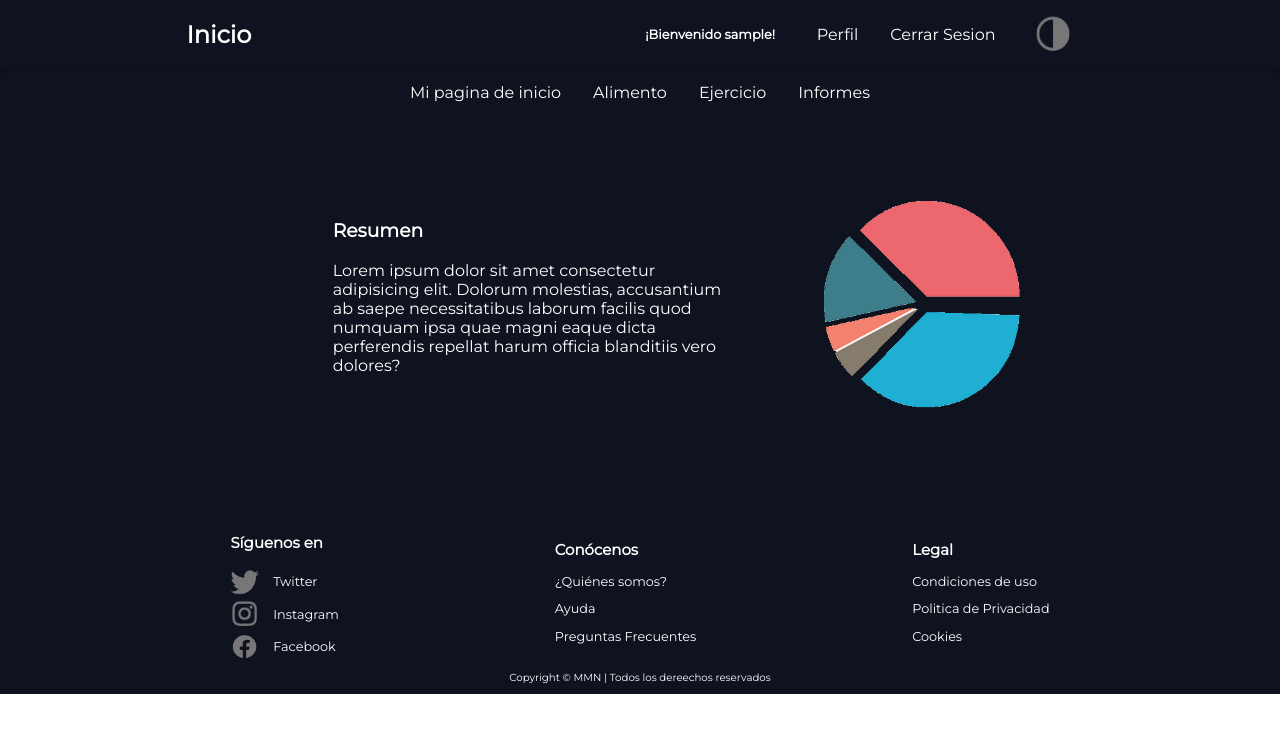
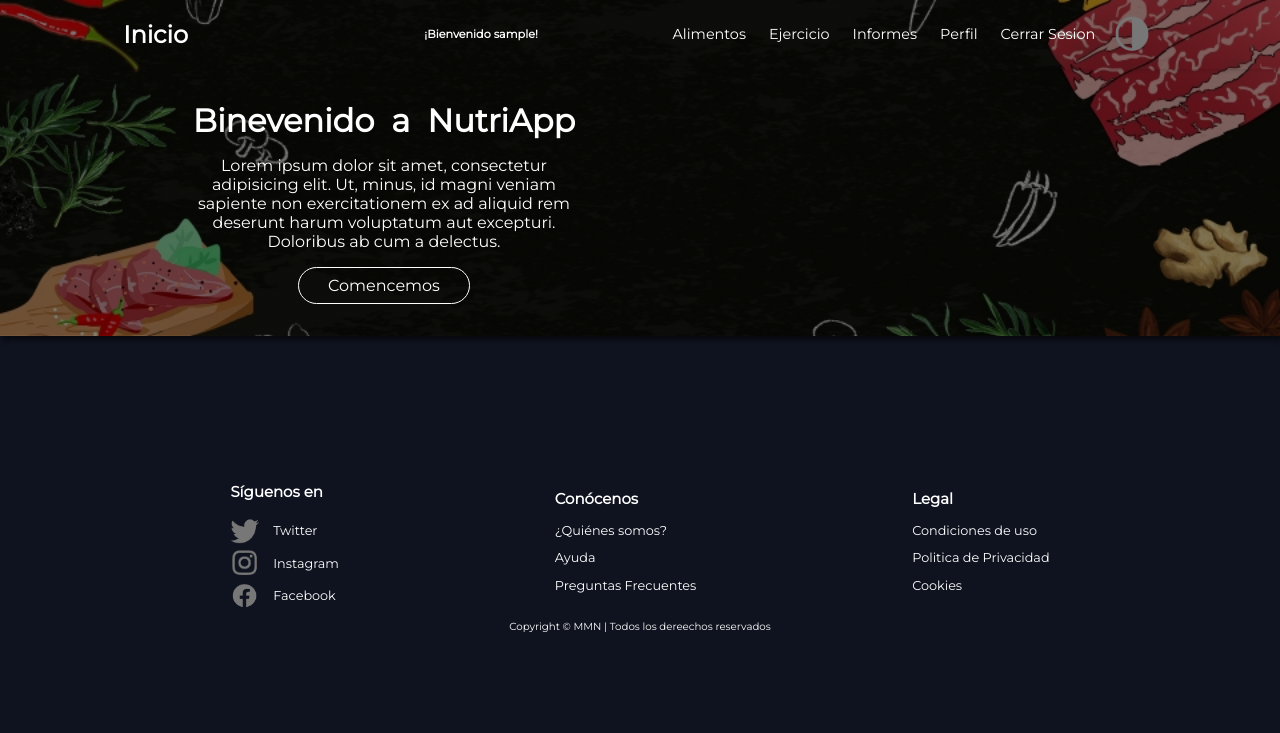
Before and after one commit to ChechuT10/TFG, a PHP site: page / in a window 1280 px wide. Shown: the top 733 px of the page. Run offline with PHP 8.4, Linux system fonts and the light colour scheme; the visitor is signed in with stand-in values (Sample User, id 1); data comes from the database, SQL or seed files in the repository.

Commit message:
añadido un poco de estilo

```diff
--- a/app/account/inicioSesion.php
+++ b/app/account/inicioSesion.php
@@ -1,5 +1,4 @@
 <?php require_once '../templates/header.php' ?>
-<?php require_once '../templates/subheader.php' ?>
         <div class="content">
             <div class = "register">
                 <form action="../include/loginForm.php" method="POST">
--- a/app/css/style.css
+++ b/app/css/style.css
@@ -6,9 +6,21 @@ html,body{
 }
 /* Contenedor general */
 
+.back-image{
+    background: linear-gradient( rgba(0, 0, 0, 0.5), rgba(0, 0, 0, 0.5) ), url(../images/food2.jpg);
+    background-size: cover;
+    background-position: center;
+    background-origin: content-box;
+    background-repeat: none;
+    width: 100%;
+    height: auto;
+    color: inherit;
+    box-shadow: 0.1em 0.3em 0.3em rgba(0,0,0,0.5);
+}
+
+
 .container{
     width: 100%;
-    /* height: 100%; */
     display: flex;
     color: inherit;
     flex-direction: column;
@@ -42,9 +55,9 @@ header h2 a{
 
 header .msg{
     grid-area: user;
-    margin-right: -15em;
+    /* margin-right: -15em; */
     /* border: 1px solid black; */
-    font-size: 0.8em;
+    font-size: 0.7em;
 }
 
 /* Nav */
@@ -78,6 +91,7 @@ header li{
     list-style: none;
     padding: 0;
     display: flex;
+    flex-direction: column;
     align-items: center;
 
 }
@@ -86,21 +100,42 @@ nav a{
     /* border: 1px solid white; */
     height: 100%;
     width: 100%;
-    padding: 0 1em;
+    padding: 0 0.8em;
     text-decoration: none;
     color:inherit;
     display: flex;
+    flex-direction: column;
     align-items: center;
     justify-content: center;
+    font-size: 0.9em;
 }
 
-/* nav a:hover{
- background-color: #94F486;
-} */
+a p+div{
+    width: 2%;
+    position: relative;
+    top: -5px;
+    background-color: grey;
+    transition: width 0.7s, height 4s;
+}
+
+a .active{
+    width: 80%;
+    height: 2px;
+}
+
+nav a:hover div{
+    width: 80%;
+    height: 2px;
+}
 
 /* Boton modo noche */
+.night{
+    padding: 0;
+}
 .night img{
     max-width: 50px;
+    padding: 0;
+    /* background-color: inherit; */
 }
 
 /* Modo noche y claro */
@@ -114,53 +149,58 @@ nav a{
     color: grey;
 }
 
-/* Subheader */
-.subheader{
-    /* background-color: #94F486; */
-    margin: 0;
+/* Estilo index.php */
+
+.small-back-image{
+    padding: 2em 0;
     display: flex;
-    height: 3em;
-    /* padding: 1em 0; */
-    width: 100%;
-    align-items: center;
-    justify-content: center;
-    /* box-shadow: 0 0 0.4em rgba(0,0,0,0.3); */
-}
-.subheader ul{
-
-    width: auto;
-    height: 100%;
-    display: flex;
-    flex-direction: row;
-    margin: 0;
-    padding: 0;
-}
-.subheader li{
-    height: 100%;
-    /* border: 1px solid white; */
-    list-style: none;
-    padding: 0;
-    display: flex;
-    align-items: center;
-}
-.subheader  a{
-    /* border: 1px solid white; */
-    height: 100%;
-    width: 100%;
-    padding: 0 1em;
-    text-decoration: none;
-    color:inherit;
-    display: flex;
-    align-items: center;
-    justify-content: center;
 }
 
-.subheader a:hover{
-    background-color: #E3E3E3;
-   }
+.mensaje{
+    margin: 0 10%;
+    width: 80%;
+    text-align: center;
+    display: flex;
+    flex-direction: column;
+    justify-content: space-between;
+}
 
+.mensaje h1{
+    display: inline-block;
+    margin: 0 0.2em;
+    color: black;
+    animation: pop;
+    animation-duration:2s;
+    animation-iteration-count: 1;
+    animation-direction: normal;
+    animation-fill-mode: forwards;
+}
 
-/* Estilo index.php */
+.mensaje p{
+    width: 80%;
+    margin: 1em auto;
+    color: white;
+}
+
+.mensaje a{
+    width: 30%;
+    margin:0 auto;
+    border: 1px solid white;
+    padding: 0.5em;
+    text-decoration: none;
+    color: white;
+    border-radius: 2em;
+}
+
+.small-back-image .info{
+    margin: 0 auto;
+    width: 80%;
+}
+
+#segundo{animation-delay:1s;}
+#tercero{animation-delay:2s;}
+#ultimo{animation-delay:3s;}
+
 
 .resumen{
     position: relative;
--- a/app/exercise/ejercicio.php
+++ b/app/exercise/ejercicio.php
@@ -1,6 +1,4 @@
 <?php require_once '../templates/header.php'?>
-    <?php require_once '../templates/subheader.php'?>
-
     <div class="content">
             <div class="registro">
                 <p>Tu registro de ejercicios para</p>
--- a/app/food/add.php
+++ b/app/food/add.php
@@ -1,5 +1,4 @@
 <?php require_once '../templates/header.php'?>
-    <?php require_once '../templates/subheader.php'?>
     <div class="add-image">
         <div class="content">
         <div class="wrapper">
--- a/app/food/alimentos.php
+++ b/app/food/alimentos.php
@@ -1,6 +1,4 @@
 <?php require_once '../templates/header.php'?>
-    <?php require_once '../templates/subheader.php'?>
-
         <?php
             require_once '../class/dbc.php';
             require_once '../class/food.php';
--- a/app/food/search.php
+++ b/app/food/search.php
@@ -1,6 +1,4 @@
 <?php require_once '../templates/header.php'?>
-    <?php require_once '../templates/subheader.php'?>
-
     <div class="content">
         <?php
         require_once "../class/dbc.php";
--- a/app/include/auxForm.php
+++ b/app/include/auxForm.php
@@ -16,7 +16,7 @@ if(isset($_POST['enviar'])){
         header("location: ../index.php?error=emptyinput");
         exit();
     }
-    if( validateAuxForm($age, $height, $weight, $idealw) == false){
+    if(validateAuxForm($age, $height, $weight, $idealw) === false){
         header("location: ../index.php?error=invalidform");
         exit();
     }
--- a/app/include/registroForm.php
+++ b/app/include/registroForm.php
@@ -8,15 +8,13 @@ if(isset($_POST['enviar'])){
     $userName = $_POST['usuario'];
     $email = $_POST['email'];
     $pswd = $_POST['pswd'];
-    // $age = $_POST['edad'];
-    // $weight = $_POST['peso'];
-    //$pswdRepeat = $_POST['confirmacion'];
+
 
     require_once "../class/dbc.php";
     require_once "../class/user.php";
     require_once "functions.php";
 
-    if(emptyInputSignup($name, $lastName, $userName, $email, $pswd/*, $pswdRepeat*/) !== false){
+    if(emptyInputSignup($name, $lastName, $userName, $email, $pswd) !== false){
         header("location: ../account/registro.php?error=emptyinput");
         exit();
     }
--- a/app/index.php
+++ b/app/index.php
@@ -17,8 +17,9 @@
     <script src="js/jquery.js"></script>
     <script src="js/jquerytest.js"></script>
 </head>
-<body>
+<body class="lightmode">
 <div class="container lightmode">
+    <div class="back-image">
         <header>
             <h2><a href="index.php">Inicio</a></h2>
             <?php
@@ -37,36 +38,30 @@
                 <ul class="nav-links">
                     <?php
                         if(isset($_SESSION['userUid'])){
-                            echo '<li><a href="account/perfil.php?id='.$_SESSION["userId"].'"><p>Perfil</p></a></li>
-                                  <li><a href="include/logout.php"><p>Cerrar Sesion</p></a></li>
-                                  <li><a class="night lightmode"><img src="images/luna.png"></a></li>';
+                            echo '<li><a href="food/alimentos.php"><p>Alimentos</p><div></div></a></li>
+                                  <li><a href="exercise/ejercicio.php"><p>Ejercicio</p><div></div></a></li>
+                                  <li><a href=""><p>Informes</p><div></div></a></li>
+                                  <li><a href="account/perfil.php?id='.$_SESSION["userId"].'"><p>Perfil</p></a></li>
+                                  <li><a href="include/logout.php"><p>Cerrar Sesion</p><div></div></a></li>
+                                  <li><a class="night"><img src="images/luna.png"></a></li>';
                         }else{
                             echo '<li><a href="account/inicioSesion.php"><p>Inicio de sesion</p></a></li>
                                   <li><a href="account/registro.php"><p>Registrarse</p></a></li>
-                                  <li><a class="night lightmode"><img src="images/luna.png"></a></li>';
+                                  <li><a class="night"><img src="images/luna.png"></a></li>';
                         }
 
                     ?>
                 </ul>
             </nav>
         </header>
-        <?php
-            if(isset($_SESSION['userUid'])){
-                echo '<div class="subheader"><ul>
-                      <li><a href="">Mi pagina de inicio</a></li>
-                      <li><a href="food/alimentos.php">Alimento</a></li>
-                      <li><a href="exercise/ejercicio.php">Ejercicio</a></li>
-                      <li><a href="">Informes</a></li>
-                      </ul></div>';
-            }
-        ?>
         <!-- Hacerlo con una variable de user s/n y cuando el usuario rellene estos datos que se marque como completa -->
         <?php
             if(isset($_SESSION['userUid'])){
                 $aux = new User();
                 $user = $aux->getUserById($_SESSION['userId']);
                 if($user['auxForm'] == 'N'){
-                    echo '<div class="other-form">
+                    echo '<div class="fullscreen-container">
+                            <div class="other-form">
                             <form action="include/auxForm.php" method="POST">
                             <input type="number" name="edad" placeholder="Introduce tu edad...">
                             <input type="number" name="altura" placeholder="Altura actual...">
@@ -74,21 +69,30 @@
                             <input type="number" name="pesoideal" placeholder="Peso ideal...">
                             <button type="submit" name="enviar">Enviar</button>
                         </form>
-                      </div>';
+                      </div></div>';
                 }
             }
         ?>
+        <div class="small-back-image">
+            <div class="mensaje">
+                <div>
+                    <h1 id="primero">Binevenido</h2>
+                    <h1 id="segundo">a</h2>
+                    <h1 id="tercero">NutriApp</h2>
+                </div>
+                <p>Lorem ipsum dolor sit amet, consectetur
+                    adipisicing elit. Ut, minus, id magni veniam
+                     sapiente non exercitationem ex ad aliquid rem
+                     deserunt harum voluptatum aut excepturi. Doloribus
+                      ab cum a delectus.</p>
+                <a href="">Comencemos</a>
+            </div>
+            <div class="info">
+            </div>
+        </div>
+    </div>
         <div class="content">
-            <div class="resumen">
-                <h3>Resumen</h3>
-                <p>Lorem ipsum dolor sit amet consectetur adipisicing elit.
-                    Dolorum molestias, accusantium ab saepe necessitatibus laborum facilis
-                    quod numquam ipsa quae magni eaque dicta perferendis repellat harum officia
-                    blanditiis vero dolores?</p>
-            </div>
-            <div class="grafica">
-                <img src="images/graphic.png">
-            </div>
+
         </div>
             <footer>
                 <div class="contacto">
```
Also changed, not shown: other parts of app/css/style.css (+86 -19 lines), app/include/functions.php (+6 -6 lines), app/js/jquerytest.js (+31 -15 lines), app/js/js.js (+25 -17 lines), app/templates/header.php (+24 -2 lines), app/templates/subheader.php (deleted, +0 -10 lines), app/images/food2.jpg (added).
